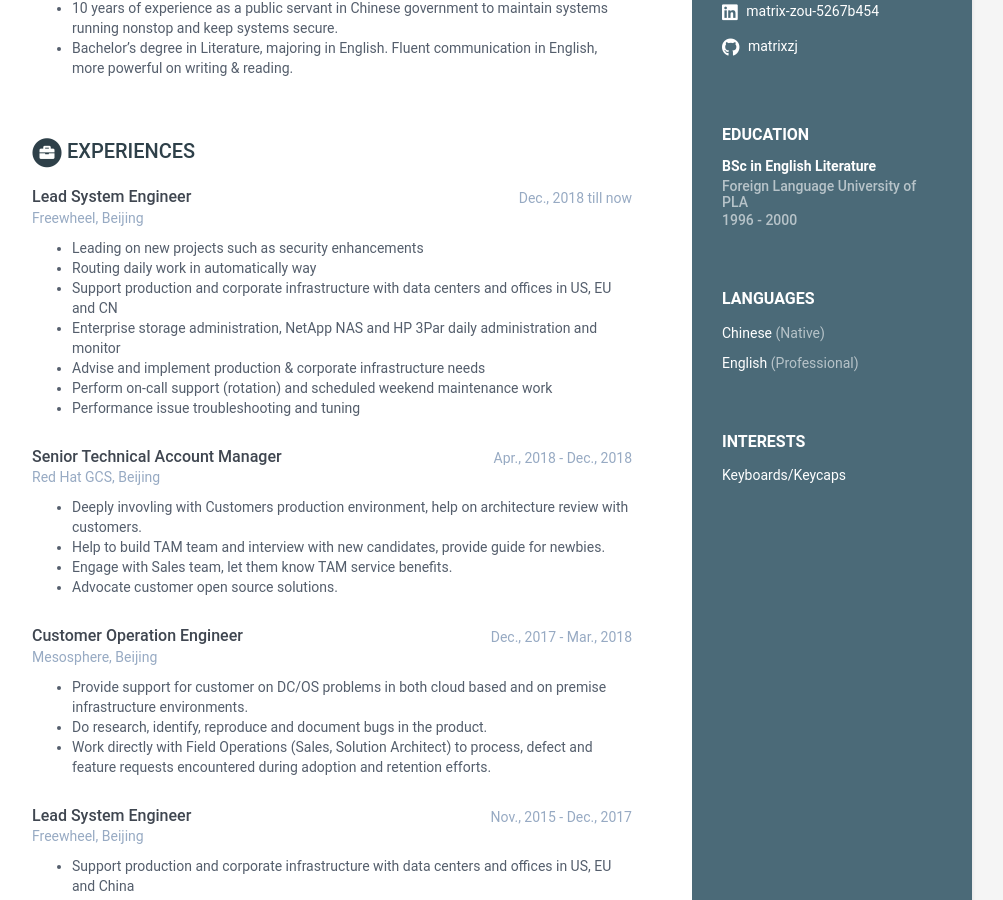
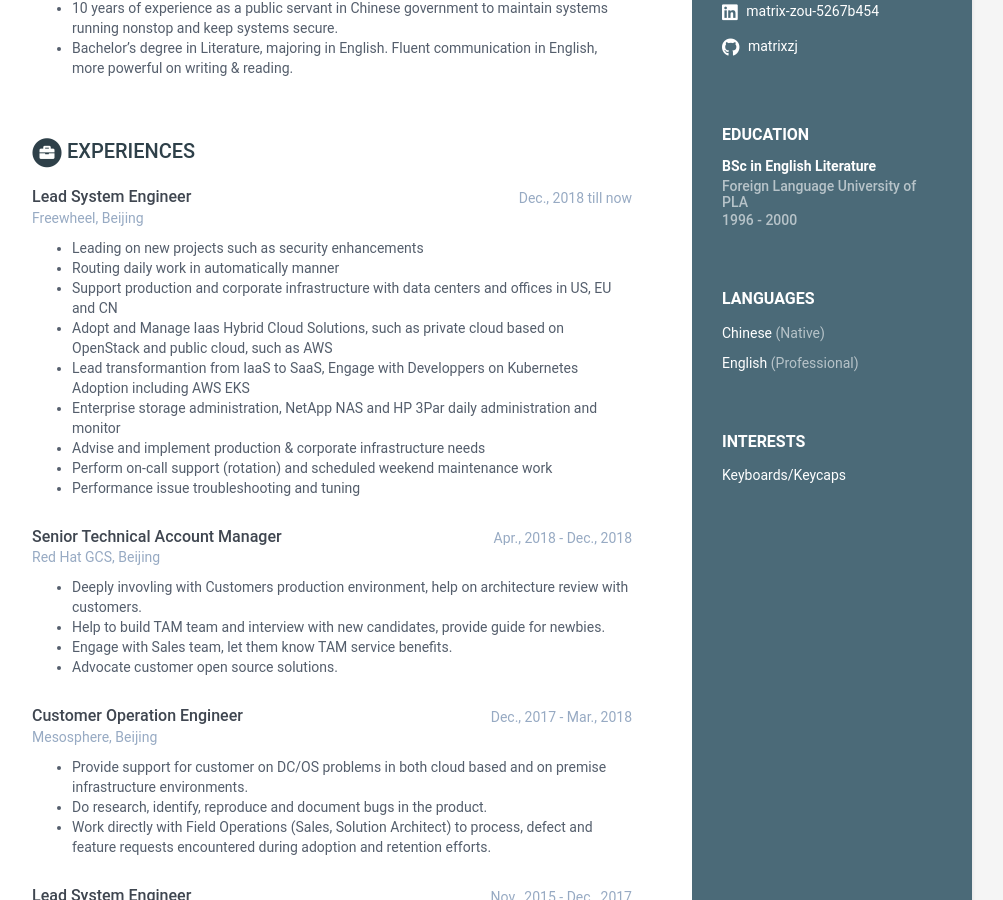
Before and after one commit to matrixzj/resume, a Jekyll site: the page built from index.html, in a window 1280 px wide and 900 px high, scrolled down 402 px. Shown: the whole window, without its empty margins (168-1171 px from the left). Built offline with Jekyll 4.4.1, drawn with Linux system fonts in a browser that asks for light colours.

Commit message:
There are 1 files have been modified at 2019-09-12 12:24:44 . 	-rw-r--r-- 1 jzou ops 11005 Sep 12 12:24 _data/data.yml No files have been added. No files have been deleted. No file type has been changed.

```diff
--- a/_data/data.yml
+++ b/_data/data.yml
@@ -57,8 +57,10 @@ experiences:
       company: Freewheel, Beijing
       details: |
         - Leading on new projects such as security enhancements
-        - Routing daily work in automatically way
+        - Routing daily work in automatically manner
         - Support production and corporate infrastructure with data centers and offices in US, EU and CN
+        - Adopt and Manage Iaas Hybrid Cloud Solutions, such as private cloud based on OpenStack and public cloud, such as AWS
+        - Lead transformantion from IaaS to SaaS, Engage with Developpers on Kubernetes Adoption including AWS EKS
         - Enterprise storage administration, NetApp NAS and HP 3Par daily administration and monitor
         - Advise and implement production & corporate infrastructure needs
         - Perform on-call support (rotation) and scheduled weekend maintenance work
```
